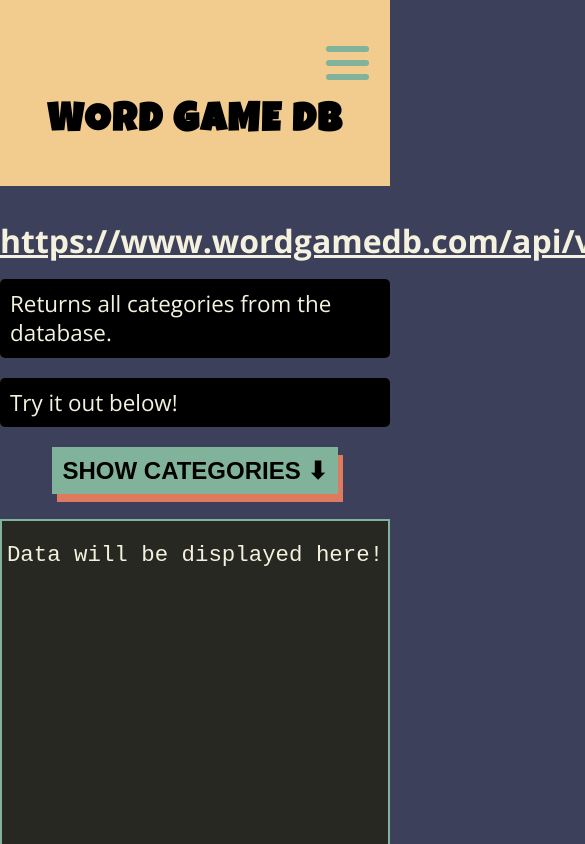
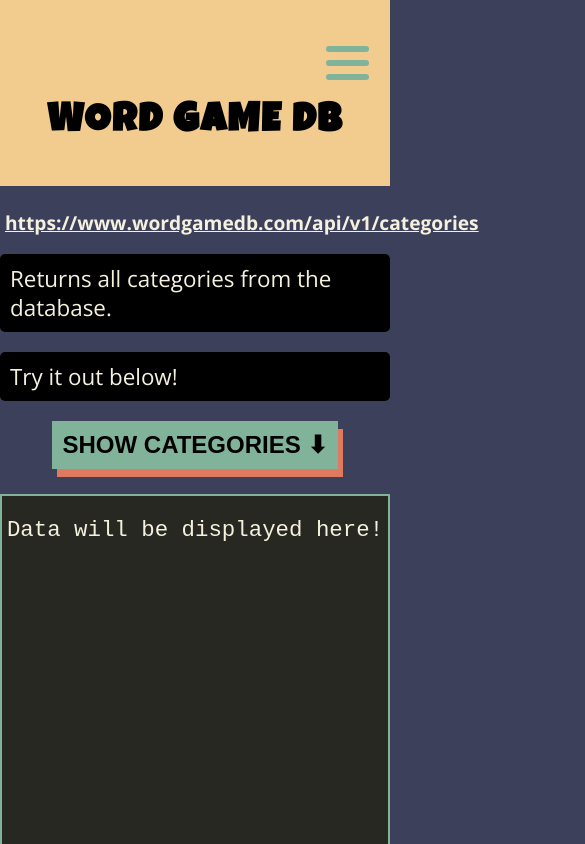
Before and after one commit to LucasSilbernagel/wordGameDB, a React (Create React App) app in the folder client/: page /endpoints in a window 390 px wide. Shown: the top 844 px of the page, 585 px wide, since content can reach past the window. Built offline with nearby package versions, Linux system fonts and the light colour scheme.

Commit message:
improved responsiveness of endpoints page

```diff
--- a/client/src/components/Endpoints/Endpoints.styled.js
+++ b/client/src/components/Endpoints/Endpoints.styled.js
@@ -5,14 +5,31 @@ export const StyledEndpoints = styled.section`
   padding: 10px 0px;
   .endpoint {
     margin-bottom: 100px;
+    h2,
+    h3 {
+      max-width: 95%;
+      font-size: 1.2rem;
+      padding: 0px 5px;
+    }
     h2 {
-      font-size: 2rem;
       margin-bottom: 20px;
       text-decoration: underline;
     }
     h3 {
-      font-size: 1.4rem;
       text-decoration: underline;
+    }
+    @media(min-width: 600px) {
+      h2,
+      h3 {
+        max-width: unset;
+        padding: unset;
+      }
+      h2 {
+        font-size: 2rem;
+      }
+      h3 {
+        font-size: 1.4rem;
+      }
     }
     ul {
       padding: unset;
```
Also changed, not shown: 1 other file (tests, documents, lock files or other folders).
